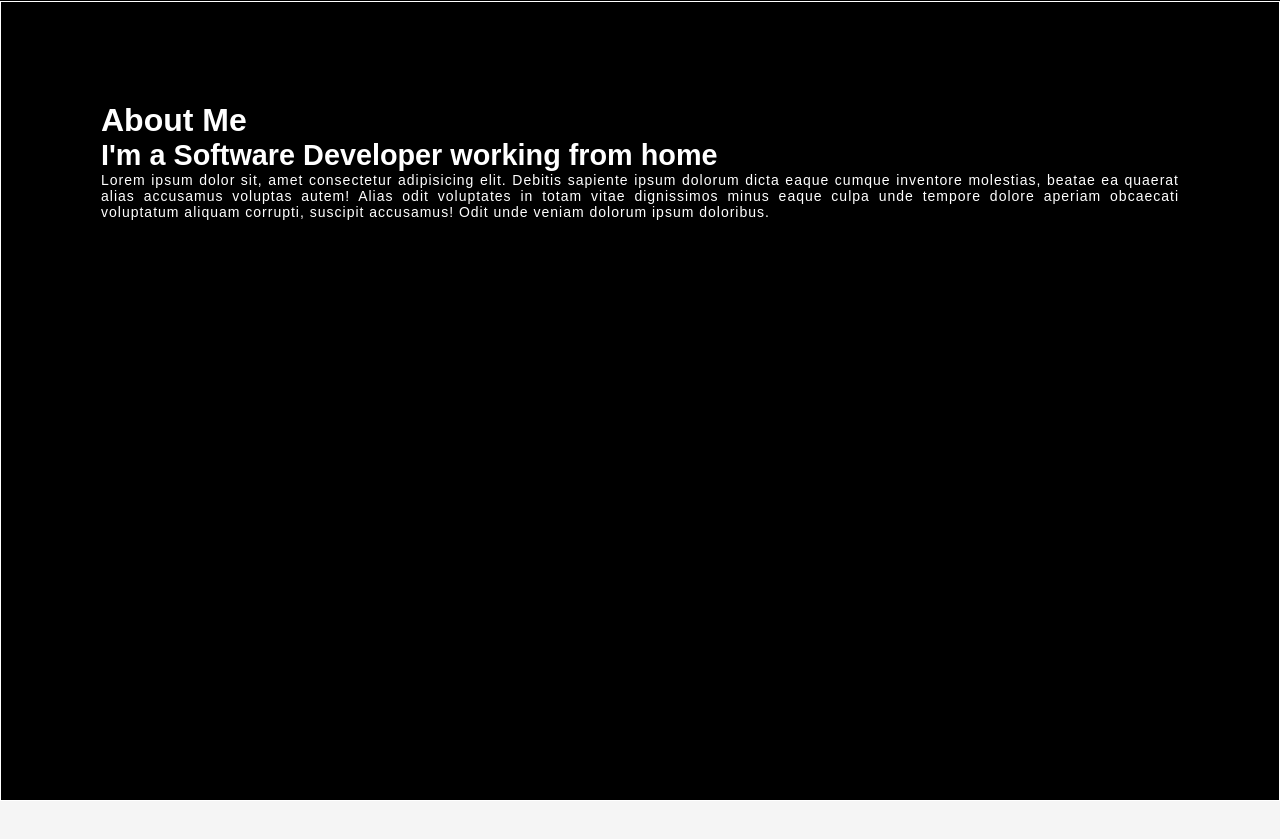
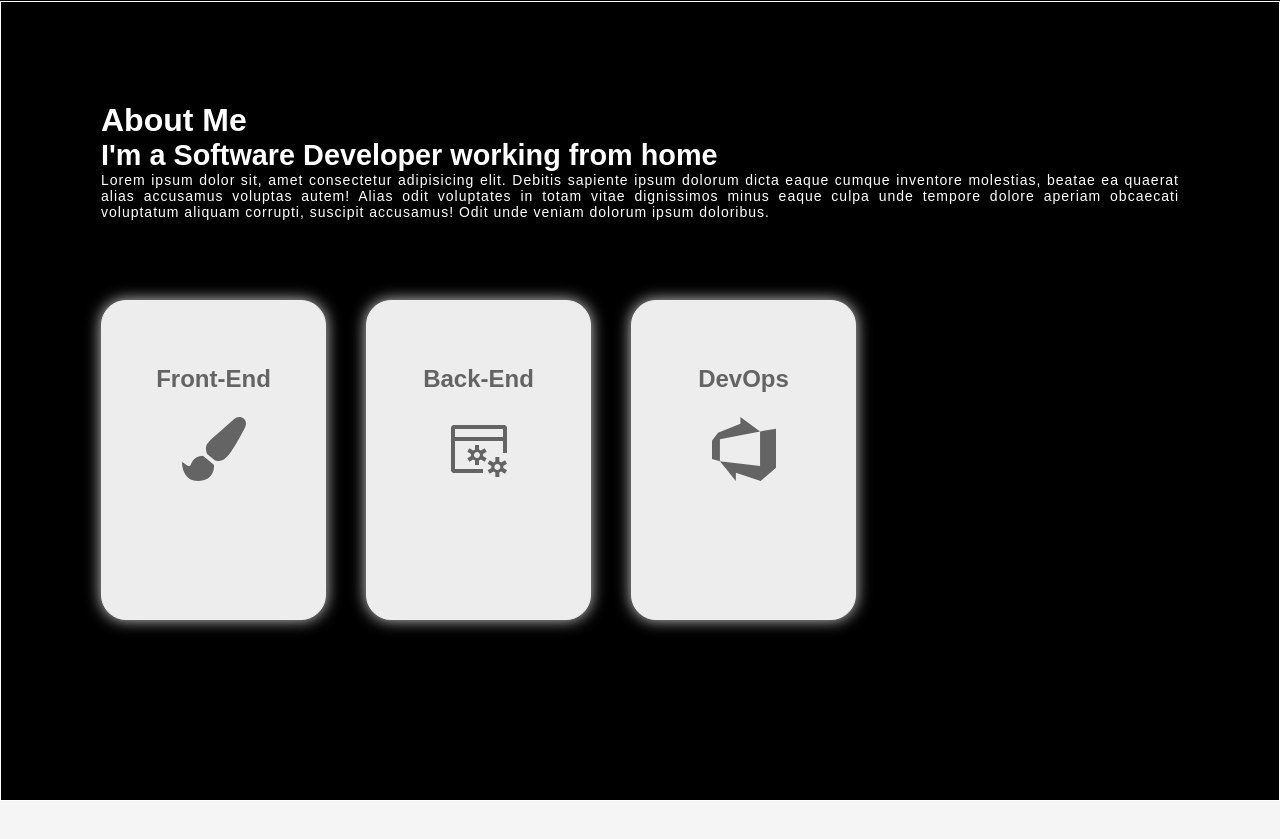
Before and after one commit to gogalego/site, a React (Create React App) app: page / in a window 1280 px wide. Shown: the part 799-1638 px from the top of the page. Built offline with nearby package versions, Linux system fonts and the light colour scheme.

Commit message:
Add Skills - Section About Me

```diff
--- a/package.json
+++ b/package.json
@@ -14,6 +14,7 @@
     "framer-motion": "^10.12.12",
     "react": "^18.2.0",
     "react-dom": "^18.2.0",
+    "react-icons": "^4.10.1",
     "react-router-dom": "^6.11.2",
     "react-scripts": "5.0.1",
     "typescript": "^4.9.5",
--- a/src/components/About.tsx
+++ b/src/components/About.tsx
@@ -1,5 +1,15 @@
 import React from 'react';
 import './about.css';
+import { FaPaintBrush, } from "react-icons/fa";
+import { VscServerProcess } from "react-icons/vsc";
+import { SiAzuredevops } from "react-icons/si";
+
+enum skillTitleEnum{
+  FrontEnd ='Front-End',
+  BackEnd ='Back-End',
+  DevOps = 'DevOps'
+}
+
 
 const About = () => {
   return (
@@ -8,6 +18,42 @@ const About = () => {
       <h2>I'm a Software Developer working from home</h2>
       <p className='about-description'>Lorem ipsum dolor sit, amet consectetur adipisicing elit. Debitis sapiente ipsum dolorum dicta eaque cumque inventore molestias, beatae ea quaerat alias accusamus voluptas autem! Alias odit voluptates in totam vitae dignissimos minus eaque culpa unde tempore dolore aperiam obcaecati voluptatum aliquam corrupti, suscipit accusamus! Odit unde veniam dolorum ipsum doloribus.</p>
 
+      <div className='about-skills-container'>
+        <div className='about-skill-item'>
+          <div className='about-skill-item-content'>
+            <p className='skill-title'>
+              {skillTitleEnum.FrontEnd}
+            </p>
+            <div className='skill-icon'>
+             <FaPaintBrush/>
+            </div>
+          </div>
+        </div>
+
+        <div className='about-skill-item'>
+          <div className='about-skill-item-content'>
+            <p className='skill-title'>
+              {skillTitleEnum.BackEnd}
+            </p>
+            <div className='skill-icon'>
+             <VscServerProcess/>
+            </div>
+          </div>
+        </div>
+
+        <div className='about-skill-item'>
+          <div className='about-skill-item-content'>
+            <p className='skill-title'>
+              {skillTitleEnum.DevOps}
+            </p>
+            <div className='skill-icon'>
+             <SiAzuredevops/>
+            </div>
+          </div>
+        </div>
+
+      </div>
+
     </div>
   );
 };
--- a/src/components/Home.tsx
+++ b/src/components/Home.tsx
@@ -7,7 +7,6 @@ enum jobTitleEnum{
   FrontEnd ='Front-End',
   BackEnd ='Back-End'
 }
-
 
 const Home = () => {
   const [ jobTitle , setJobTitle] = useState(jobTitleEnum.SoftwareDeveloper);
@@ -46,6 +45,7 @@ const Home = () => {
             </p>
             <p className='jobTitle' style={jobTitle === jobTitleEnum.FrontEnd? {display:'block'}:{display:'none'}}>
               {jobTitleEnum.FrontEnd}
+
             </p>
             <p className='jobTitle' style={jobTitle === jobTitleEnum.BackEnd? {display:'block'}:{display:'none'}}>
               {jobTitleEnum.BackEnd}
@@ -60,7 +60,4 @@ const Home = () => {
   );
 };
 
-
-
-
 export default Home;
--- a/src/components/about.css
+++ b/src/components/about.css
@@ -13,3 +13,42 @@
     letter-spacing: 1px;
     text-align: justify;
 }
+
+.about-skills-container{
+    width: 100%;
+    margin-top: 5rem;
+    min-height: 20rem;
+    display: inline-flex;
+    flex-wrap: wrap;
+    gap: 2.5rem;
+}
+
+.about-skill-item, .about-skill-item *{
+    background-color: #ededed;;
+}
+
+.about-skill-item{
+    min-height: 250px;
+    width: 225px;
+    box-shadow: 0px 0px 15px lightgray;
+    border: 1px solid #ededed;
+    border-radius: 25px;
+}
+
+.about-skill-item-content{
+    margin-top: 4rem;
+    width: 100%;
+    text-align: center;
+}
+
+.skill-title{
+    color:rgb(100 100 100);
+    font-size: 1.5rem;
+    font-weight: 600;
+}
+
+.about-skill-item .skill-icon *{
+    color:rgb(100 100 100);
+    font-size: 4rem;
+    margin-top: 1.5rem;
+}
--- a/src/components/home.css
+++ b/src/components/home.css
@@ -11,7 +11,7 @@
     height: 100%;
     width: 100%;
     background-color: white;
-    box-shadow: 0px 1px 5px lightgray;
+    box-shadow: 0px 0px 15px lightgray;
     display: inline-flex
 }
 
```
Also changed, not shown: 1 other file (tests, documents, lock files or other folders).
